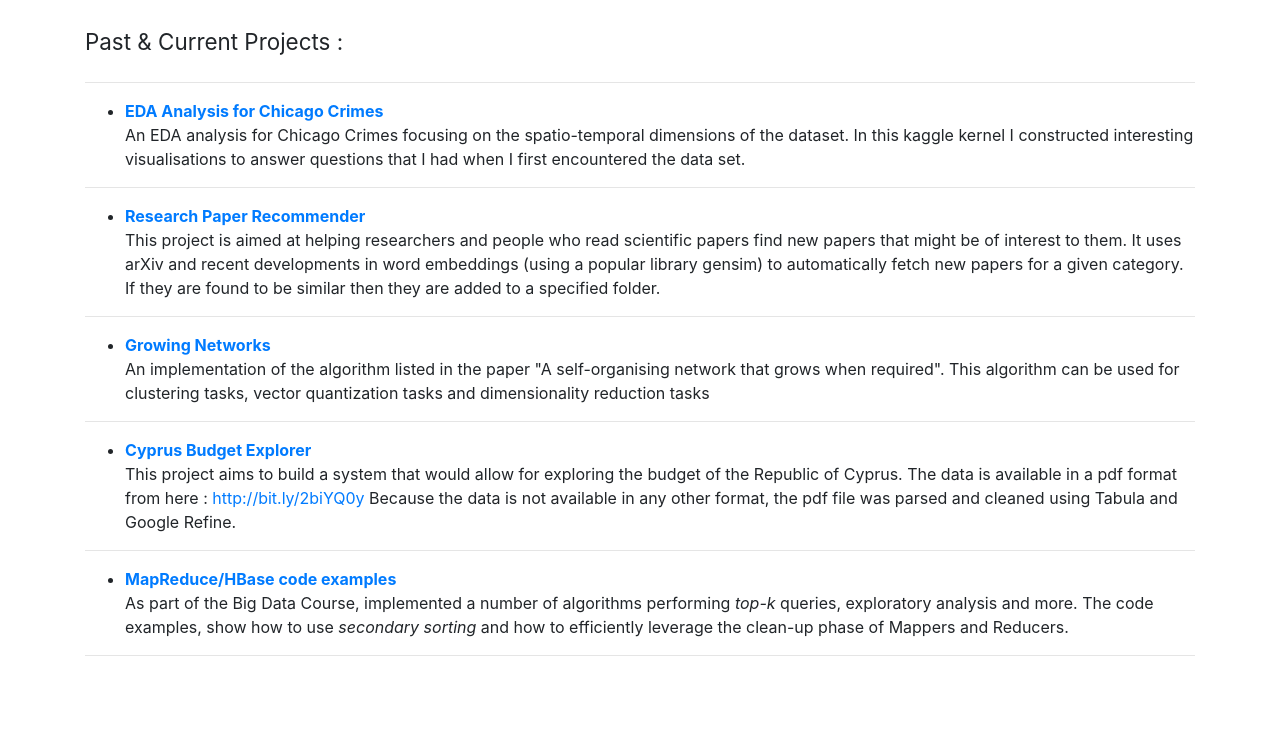
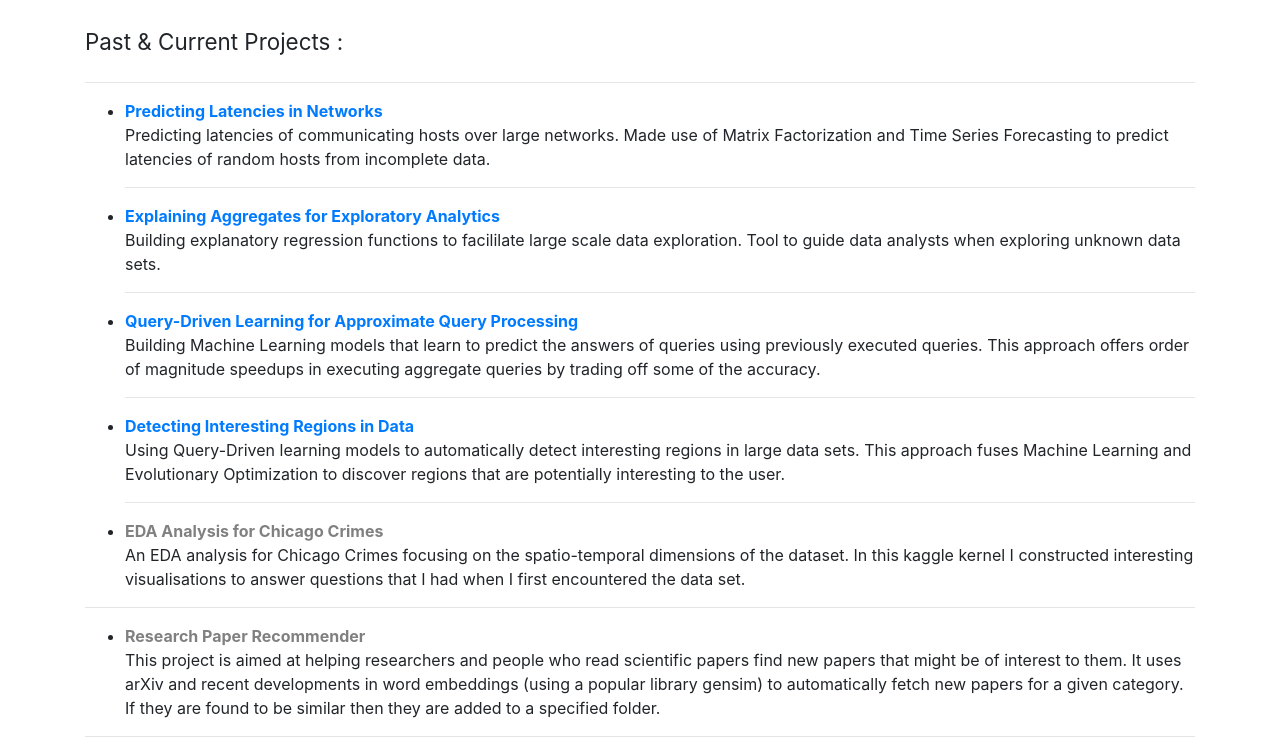
Before and after one commit to Skeftical/skeftical.github.io, a website: page pages/projects.html in a window 1280 px wide. Shown: the part 56-806 px from the top of the page. Drawn offline with Linux system fonts and the light colour scheme.

Commit message:
update personal website

```diff
--- a/pages/projects.html
+++ b/pages/projects.html
@@ -29,7 +29,7 @@
     <!-- Navigation -->
     <nav class="navbar navbar-expand-lg navbar-dark bg-dark fixed-top">
       <div class="container">
-        <a class="navbar-brand" href="#">fotis' site</a>
+        <a class="navbar-brand" href="#">Fotis Savva</a>
         <button class="navbar-toggler" type="button" data-toggle="collapse" data-target="#navbarResponsive" aria-controls="navbarResponsive" aria-expanded="false" aria-label="Toggle navigation">
           <span class="navbar-toggler-icon"></span>
         </button>
@@ -67,14 +67,35 @@
       </h3>
       <hr />
       <ul>
-      <li><strong><a href="https://www.kaggle.com/skeftical/chicago-crimes-eda-spatio-temporal">EDA Analysis for Chicago Crimes<br />
+        <li><strong><a href="https://github.com/Skeftical/Networks-Latency-Prediction">Predicting Latencies in Networks<br />
+        </a></strong>Predicting latencies of communicating hosts over large networks. Made use of
+        Matrix Factorization and Time Series Forecasting to predict latencies of random hosts from incomplete data.
+      </li>
+        <hr />
+        <li><strong><a href="https://github.com/Skeftical/Explaining-Aggregates">Explaining Aggregates for Exploratory Analytics<br />
+        </a></strong>Building explanatory regression functions to facililate large scale data exploration. Tool to guide data analysts
+        when exploring unknown data sets.
+      </li>
+        <hr />
+        <li><strong><a href="https://github.com/Skeftical/modelbasedaqp">Query-Driven Learning for Approximate Query Processing<br />
+        </a></strong>Building Machine Learning models that learn to predict the answers of queries using previously executed queries.
+        This approach offers order of magnitude speedups in executing aggregate queries by trading off some of the accuracy.
+      </li>
+        <hr/>
+        <li><strong><a href="https://github.com/Skeftical/SuRF-Reproducibility">Detecting Interesting Regions in Data<br />
+        </a></strong>Using Query-Driven learning models to automatically detect interesting regions in large data sets.
+        This approach fuses Machine Learning and Evolutionary Optimization to discover regions that are potentially interesting
+        to the user.
+      </li>
+        <hr />
+      <li><strong><a style="color:grey" href="https://www.kaggle.com/skeftical/chicago-crimes-eda-spatio-temporal">EDA Analysis for Chicago Crimes<br />
       </a></strong>An EDA analysis for Chicago Crimes focusing on the spatio-temporal dimensions
       of the dataset. In this kaggle kernel I constructed interesting visualisations to answer questions that I had when I first
       encountered the data set. </li>
       </ul>
       <hr />
       <ul>
-      <li><strong><a href="https://github.com/Skeftical/Research-Paper-Recommender">Research Paper Recommender<br />
+      <li><strong><a style="color:grey" href="https://github.com/Skeftical/Research-Paper-Recommender">Research Paper Recommender<br />
       </a></strong>This project is aimed at helping researchers and people who
       read scientific papers find new papers that might be of interest to them.
       It uses arXiv and recent developments in word embeddings
@@ -84,14 +105,14 @@
       </ul>
       <hr />
       <ul>
-      <li><strong><a href="https://github.com/Skeftical/GrowingNetworks">Growing Networks<br />
+      <li><strong><a style="color:grey" href="https://github.com/Skeftical/GrowingNetworks">Growing Networks<br />
       </a></strong>An implementation of the algorithm listed in the paper
       "A self-organising network that grows when required".
        This algorithm can be used for clustering tasks, vector quantization tasks and dimensionality reduction tasks</li>
       </ul>
       <hr />
       <ul>
-      <li><strong><a href="https://github.com/Skeftical/cyprus_budget_explorer">Cyprus Budget Explorer<br />
+      <li><strong><a style="color:grey" href="https://github.com/Skeftical/cyprus_budget_explorer">Cyprus Budget Explorer<br />
       </a></strong>  This project aims to build a system that would allow for exploring the budget
        of the Republic of Cyprus. The data is available in a pdf format from here : <a href="http://bit.ly/2biYQ0y">http://bit.ly/2biYQ0y</a>
         Because the data is not available in any other format, the pdf file was
@@ -100,7 +121,7 @@
       </ul>
       <hr />
       <ul>
-      <li><strong><a href="https://github.com/Skeftical/MapReduce-HBase-tests">MapReduce/HBase code examples<br />
+      <li><strong><a style="color:grey" href="https://github.com/Skeftical/MapReduce-HBase-tests">MapReduce/HBase code examples<br />
       </a></strong>  As part of the Big Data Course, implemented a number of algorithms performing <i>top-k</i> queries,
       exploratory analysis and more. The code examples, show how to use <i>secondary sorting</i> and how to efficiently leverage
       the clean-up phase of Mappers and Reducers.
```
Also changed, not shown: index.html (+25 -8 lines), pages/publications.html (+1 -1 lines), pages/talks.html (+1 -1 lines), images/fotis.jpg (added).
